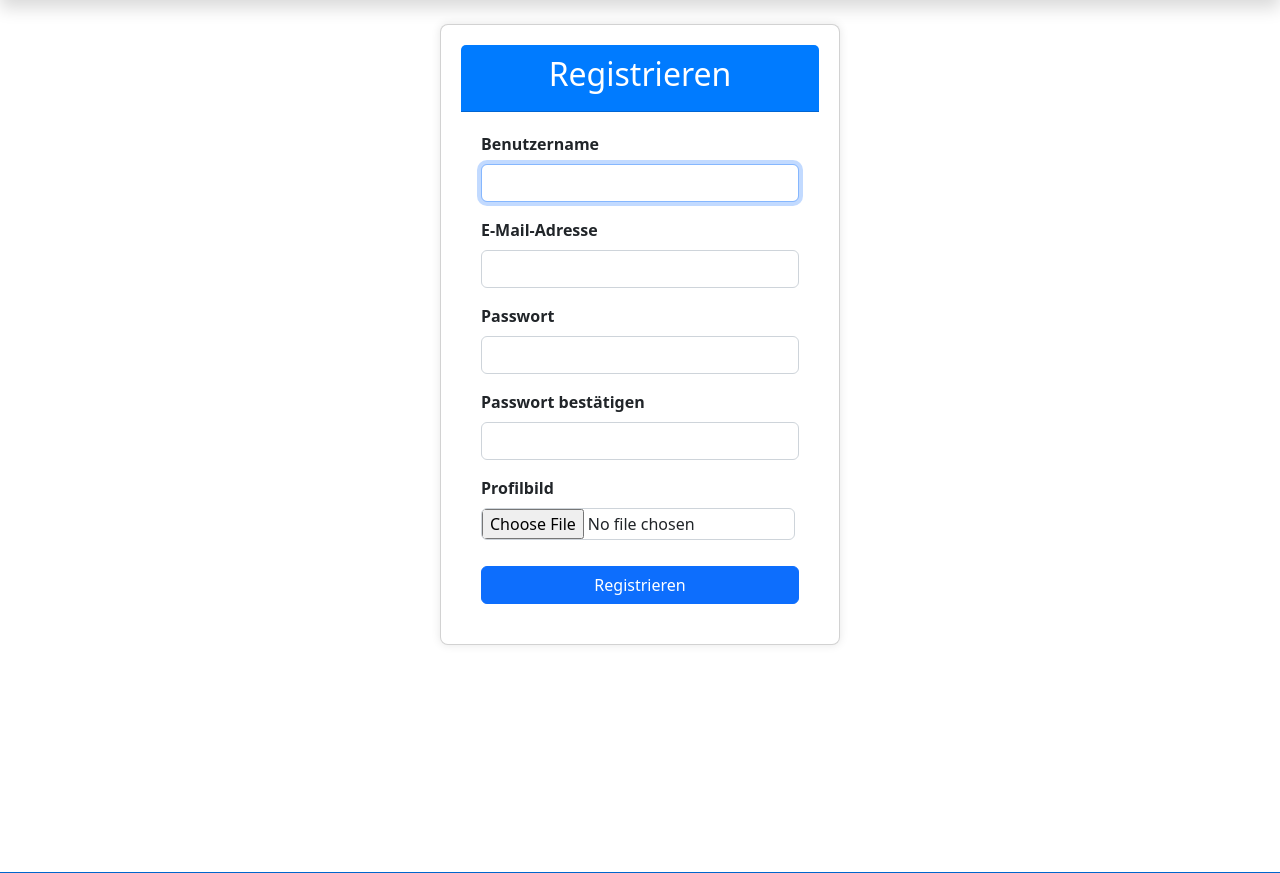
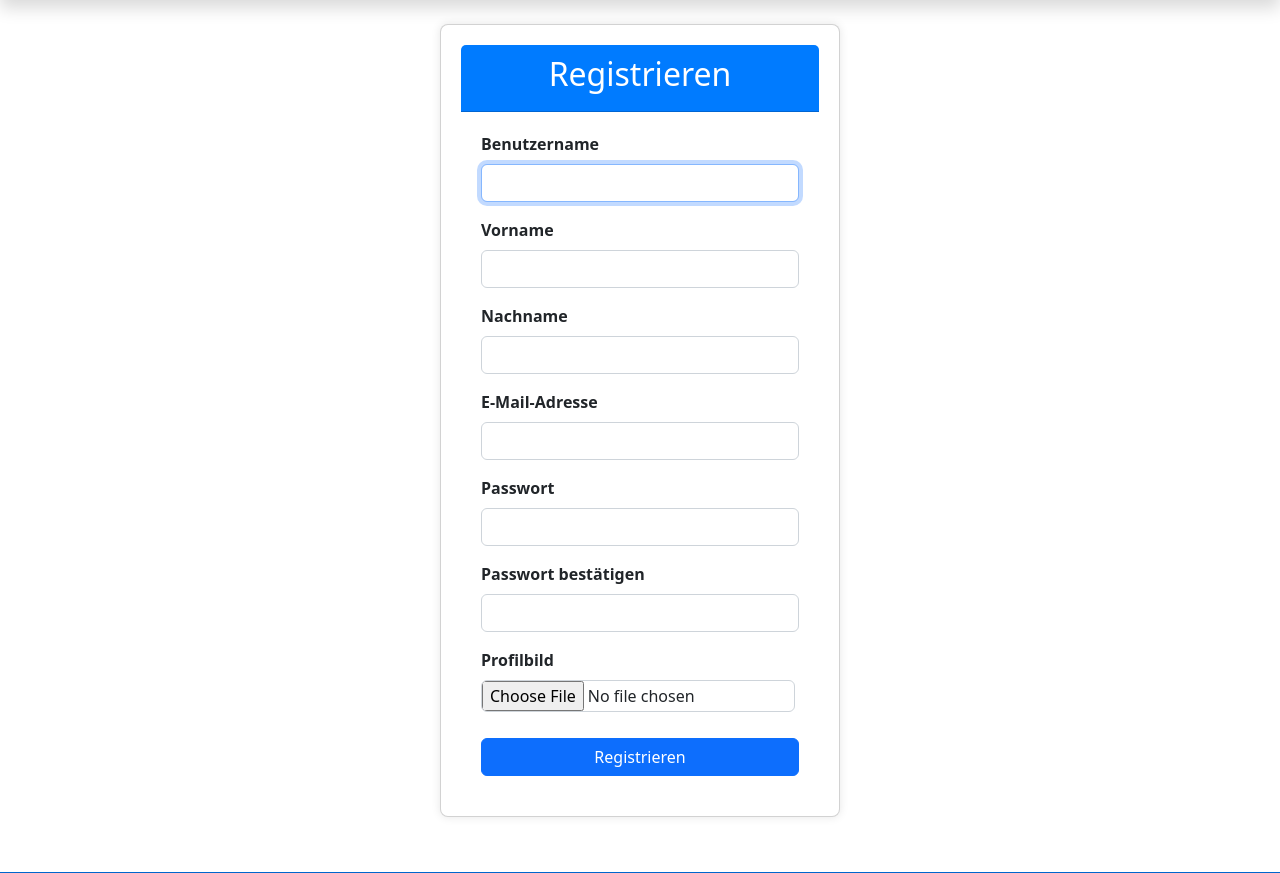
Before and after one commit to W45P85/webshop, a Django app: page /register/ in a window 1280 px wide. Shown: the part 98-971 px from the top of the page. Run offline with Django 5.2, Linux system fonts and the light colour scheme; some libraries are stand-ins or nearby versions.

Commit message:
reg form last and pre name

```diff
--- a/shop/forms.py
+++ b/shop/forms.py
@@ -5,10 +5,12 @@ from .models import *
 
 class CustomerCreationForm(UserCreationForm):
     email = forms.EmailField(label='Email', required=True)
+    first_name = forms.CharField(label='Vorname', max_length=30, required=True)
+    last_name = forms.CharField(label='Nachname', max_length=30, required=True)
 
     class Meta:
         model = User
-        fields = ['username', 'email', 'password1', 'password2']
+        fields = ['username', 'first_name', 'last_name', 'email', 'password1', 'password2']
 
     def __init__(self, *args, **kwargs):
         super().__init__(*args, **kwargs)
@@ -21,20 +23,26 @@ class CustomerCreationForm(UserCreationForm):
         self.fields['password2'].label = 'Passwort wiederholen'
         self.fields['email'].widget.attrs.update({'class': 'form-control'})
         self.fields['email'].label = 'Email'
+        self.fields['first_name'].widget.attrs.update({'class': 'form-control'})
+        self.fields['first_name'].label = 'Vorname'
+        self.fields['last_name'].widget.attrs.update({'class': 'form-control'})
+        self.fields['last_name'].label = 'Nachname'
 
     def save(self, commit=True):
         user = super().save(commit=False)
         user.email = self.cleaned_data['email']
+        user.first_name = self.cleaned_data['first_name']
+        user.last_name = self.cleaned_data['last_name']
         if commit:
             user.save()
         return user
 
 class CustomerProfileForm(forms.ModelForm):
-    address = forms.CharField(max_length=200, required=False, label='Adresse')
-    city = forms.CharField(max_length=200, required=False, label='Stadt')
-    state = forms.CharField(max_length=200, required=False, label='Bundesland')
-    zipcode = forms.CharField(max_length=200, required=False, label='Postleitzahl')
-    country = forms.CharField(max_length=200, required=False, label='Land')
+    address = forms.CharField(max_length=200, required=True, label='Adresse')
+    city = forms.CharField(max_length=200, required=True, label='Stadt')
+    state = forms.CharField(max_length=200, required=True, label='Bundesland')
+    zipcode = forms.CharField(max_length=200, required=True, label='Postleitzahl')
+    country = forms.CharField(max_length=200, required=True, label='Land')
 
     class Meta:
         model = Customer
--- a/shop/models.py
+++ b/shop/models.py
@@ -10,7 +10,6 @@ class Customer(models.Model):
     profile_picture = models.ImageField(upload_to='profile_pics', default='profile_pics/none.png')
 
     def __str__(self):
-        print(f"Calling __str__ method of {self.__class__.__name__}")
         if self.user:
             return self.user.username
         else:
--- a/shop/templates/shop/registration_form.html
+++ b/shop/templates/shop/registration_form.html
@@ -21,6 +21,28 @@ Registrierung - Shop
                             {% if user_form.username.errors %}
                                 <div class="invalid-feedback d-block">
                                     {% for error in user_form.username.errors %}
+                                        <span>{{ error }}</span>
+                                    {% endfor %}
+                                </div>
+                            {% endif %}
+                        </div>
+                        <div class="mb-3">
+                            <label for="id_first_name" class="form-label login-form-label">Vorname</label>
+                            {{ user_form.first_name }}
+                            {% if user_form.first_name.errors %}
+                                <div class="invalid-feedback d-block">
+                                    {% for error in user_form.first_name.errors %}
+                                        <span>{{ error }}</span>
+                                    {% endfor %}
+                                </div>
+                            {% endif %}
+                        </div>
+                        <div class="mb-3">
+                            <label for="id_last_name" class="form-label login-form-label">Nachname</label>
+                            {{ user_form.last_name }}
+                            {% if user_form.last_name.errors %}
+                                <div class="invalid-feedback d-block">
+                                    {% for error in user_form.last_name.errors %}
                                         <span>{{ error }}</span>
                                     {% endfor %}
                                 </div>
```
Also changed, not shown: static/img/profile_pics/rambo.jpg (added). Lines whose indentation alone changed are shown as unchanged.
